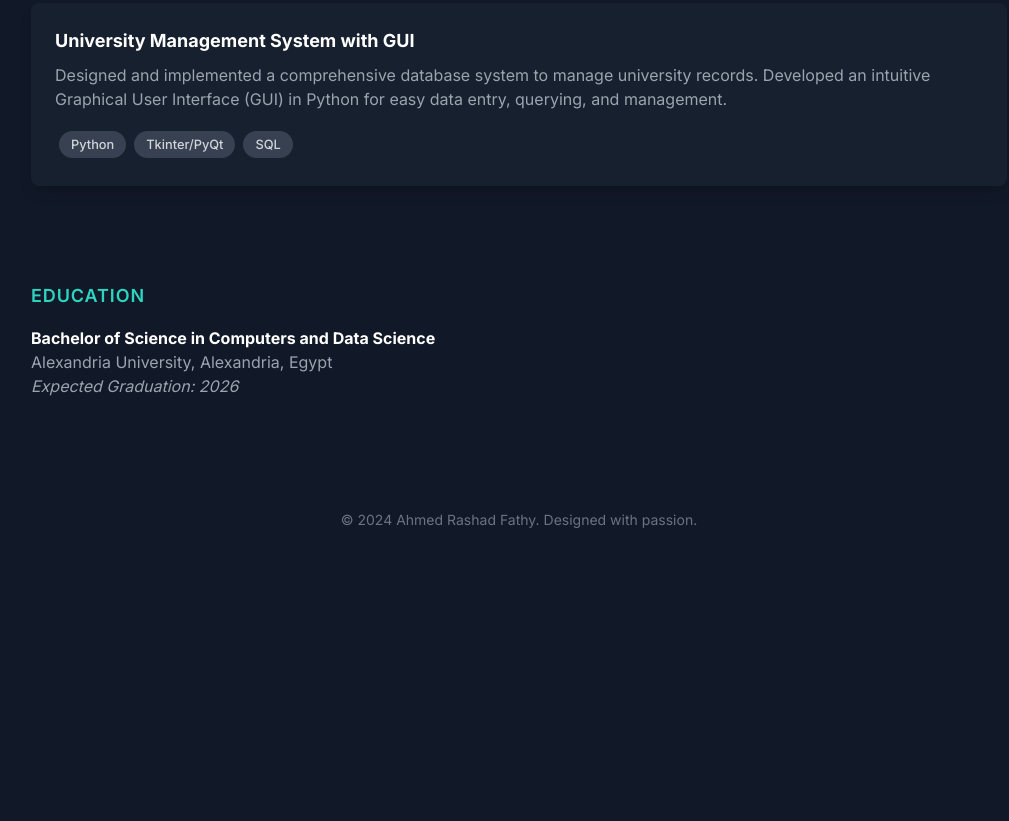
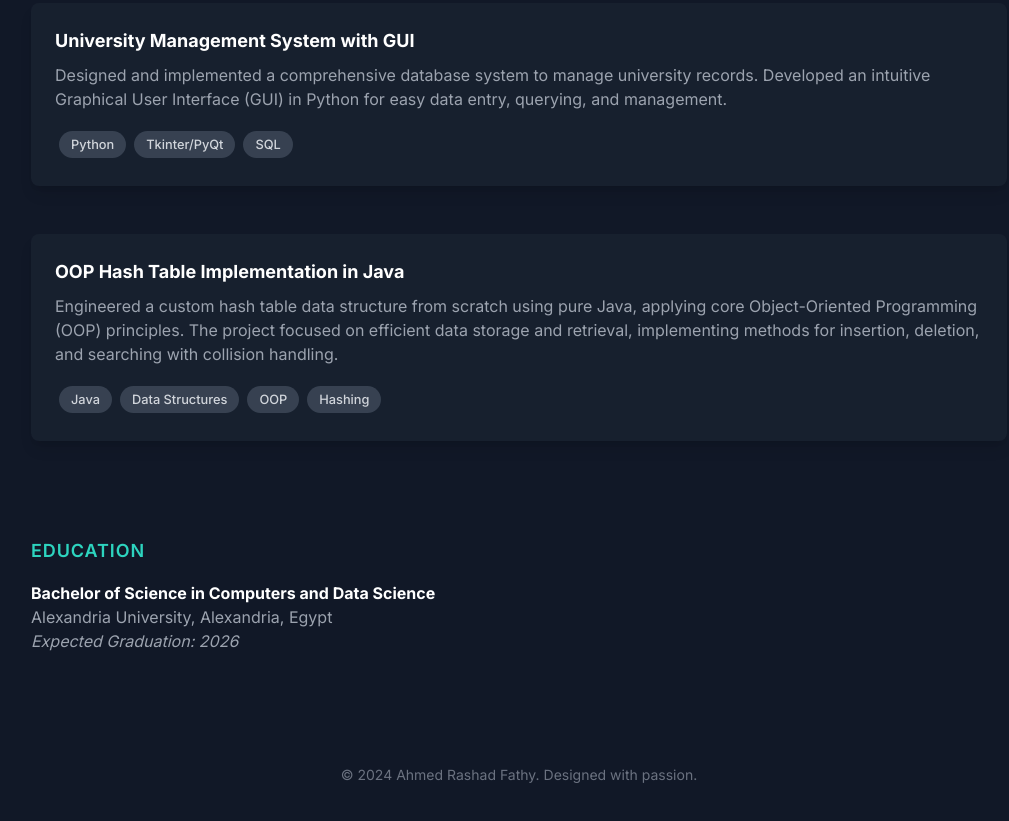
Before and after one commit to sirahmed2024/ahmedrashad.github.io, a plain HTML site: page index.html in a window 1280 px wide. Shown: the part 1703-2524 px from the top of the page, without its empty margins (121-1130 px from the left). Before the commit the page ends 2313 px from the top, so only its background shows below. Drawn offline with nearby package versions, Linux system fonts and the light colour scheme.

Commit message:
index.html

```diff
--- a/index.html
+++ b/index.html
@@ -145,6 +145,15 @@
                         </div>
                     </div>
 
+                    <!-- Project Card 5 -->
+                     <div class="bg-gray-800/50 p-6 rounded-lg shadow-lg hover:shadow-teal-400/20 transition-shadow duration-300">
+                        <h4 class="font-bold text-lg text-white">OOP Hash Table Implementation in Java</h4>
+                        <p class="mt-2 text-gray-400">Engineered a custom hash table data structure from scratch using pure Java, applying core Object-Oriented Programming (OOP) principles. The project focused on efficient data storage and retrieval, implementing methods for insertion, deletion, and searching with collision handling.</p>
+                        <div class="mt-4">
+                           <span class="tech-tag">Java</span><span class="tech-tag">Data Structures</span><span class="tech-tag">OOP</span><span class="tech-tag">Hashing</span>
+                        </div>
+                    </div>
+
                 </div>
             </section>
 
```
